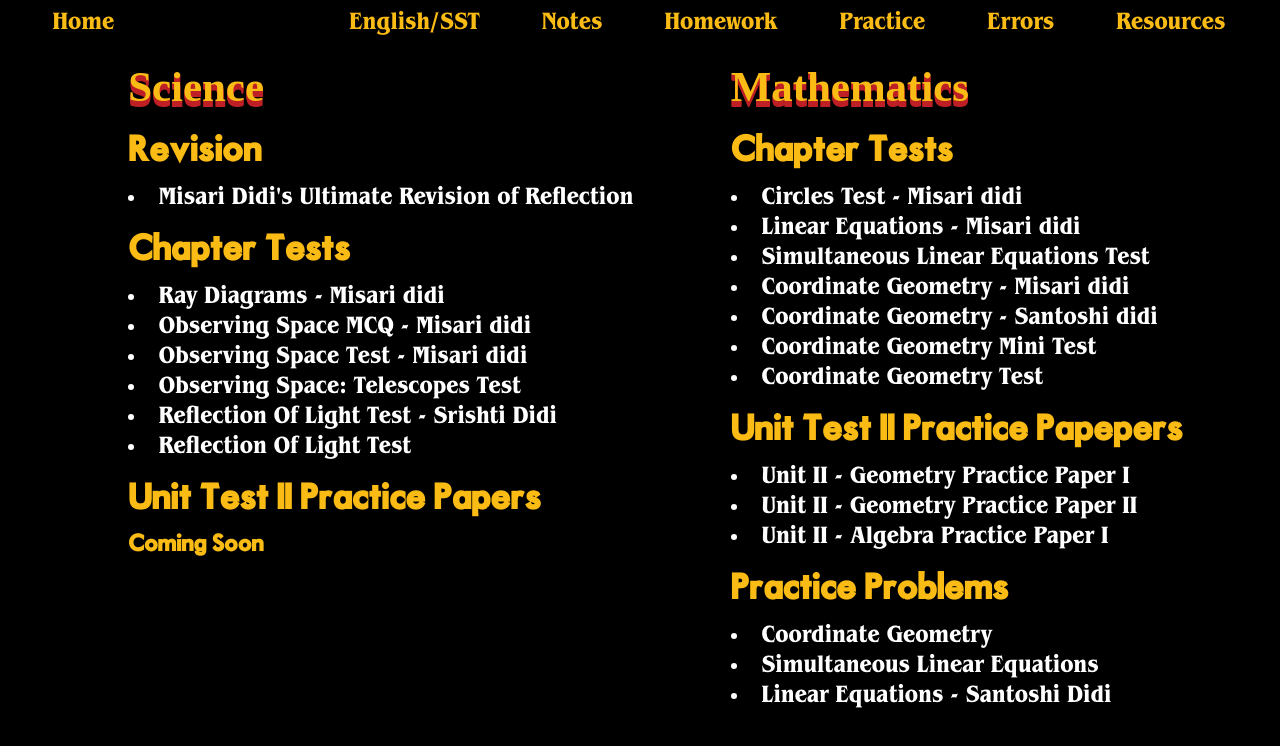
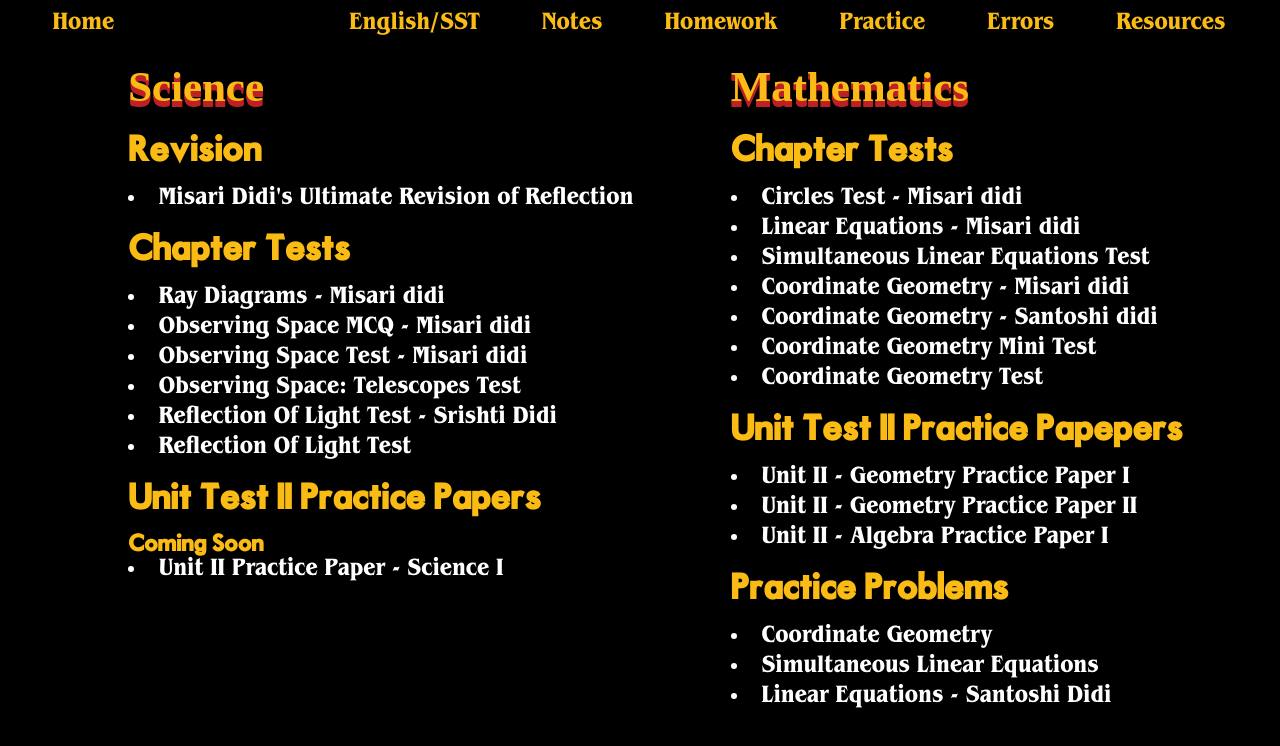
Before and after one commit to DhanushVDPT/sgvnext, a Next.js app: page /practice in a window 1280 px wide. Shown: the top 746 px of the page. Built offline with nearby package versions, Linux system fonts and the light colour scheme; a web font is replaced by a local one.

Commit message:
Update practice.js science 1 pp

```diff
--- a/pages/practice.js
+++ b/pages/practice.js
@@ -25,7 +25,7 @@ export default function Page() {
                     <h2>Unit Test II Practice Papers</h2>
                     <h3>Coming Soon</h3>
                     <ul>
-
+                        <li><a target="#" href="https://drive.google.com/file/d/1OEPYyTa145yJbeao5GlOqYuOp8XbjG8b/view?usp=sharing">Unit II Practice Paper - Science I</a></li>
                     </ul>
                 </div>
                 <div class="math">
```
